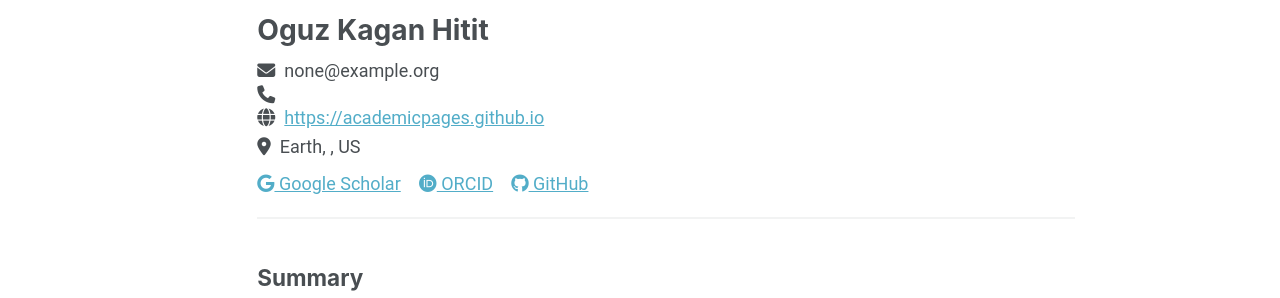
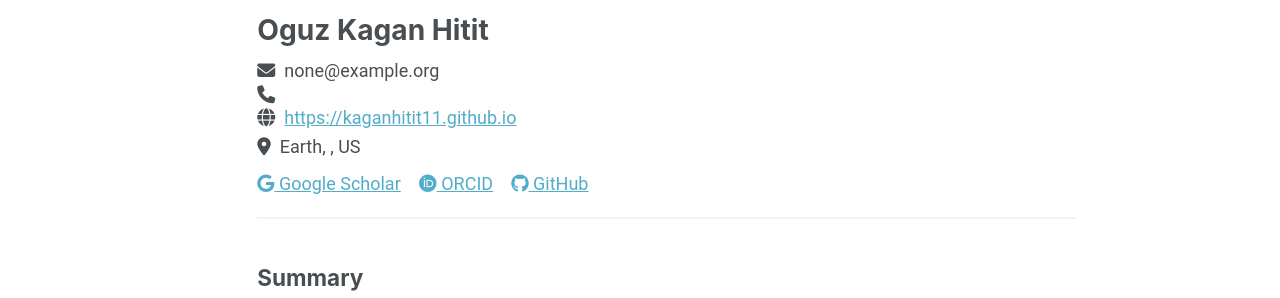
Before and after one commit to kaganhitit11/kaganhitit11.github.io, a Jekyll site: the page built from _pages/cv-json.md, in a window 1280 px wide and 900 px high. Shown: the part 127-425 px from the top of the window. Built offline with Jekyll 4.4.1, drawn with Linux system fonts in a browser that asks for light colours.

Commit message:
resume ready

```diff
--- a/_config.yml
+++ b/_config.yml
@@ -13,10 +13,10 @@
 title_separator          : "-"
 name                     : &name "Your Name"
 description              : &description "Your Name's academic portfolio"   # Update this with a general description of your site, this is the default if not overridden by a page
-url                      : https://academicpages.github.io # The base hostname & protocol for your site e.g. "https://[your GitHub username].github.io",
+url                      : https://kaganhitit11.github.io # The base hostname & protocol for your site e.g. "https://[your GitHub username].github.io",
                                                            # or if you already have some other page hosted on Github then use "https://[your GitHub username].github.io/[Your Repo Name]"
 baseurl                  : "" # the subpath of your site, e.g. "/blog"
-repository               : "academicpages/academicpages.github.io"
+repository               : "kaganhitit11/kaganhitit11.github.io"
 
 # Site Author - The following control what appear as part of the author content on the side bar.
 #               If a field is blank the icon and link will not appear, otherwise it will be shown.
--- a/_data/cv.json
+++ b/_data/cv.json
@@ -3,7 +3,7 @@
     "name": "Oguz Kagan Hitit",
     "email": "none@example.org",
     "phone": "",
-    "website": "https://academicpages.github.io",
+    "website": "https://kaganhitit11.github.io",
     "summary": "Currently employed at Red Brick University. Short biography for the left-hand sidebar",
     "location": {
       "address": "",
```
